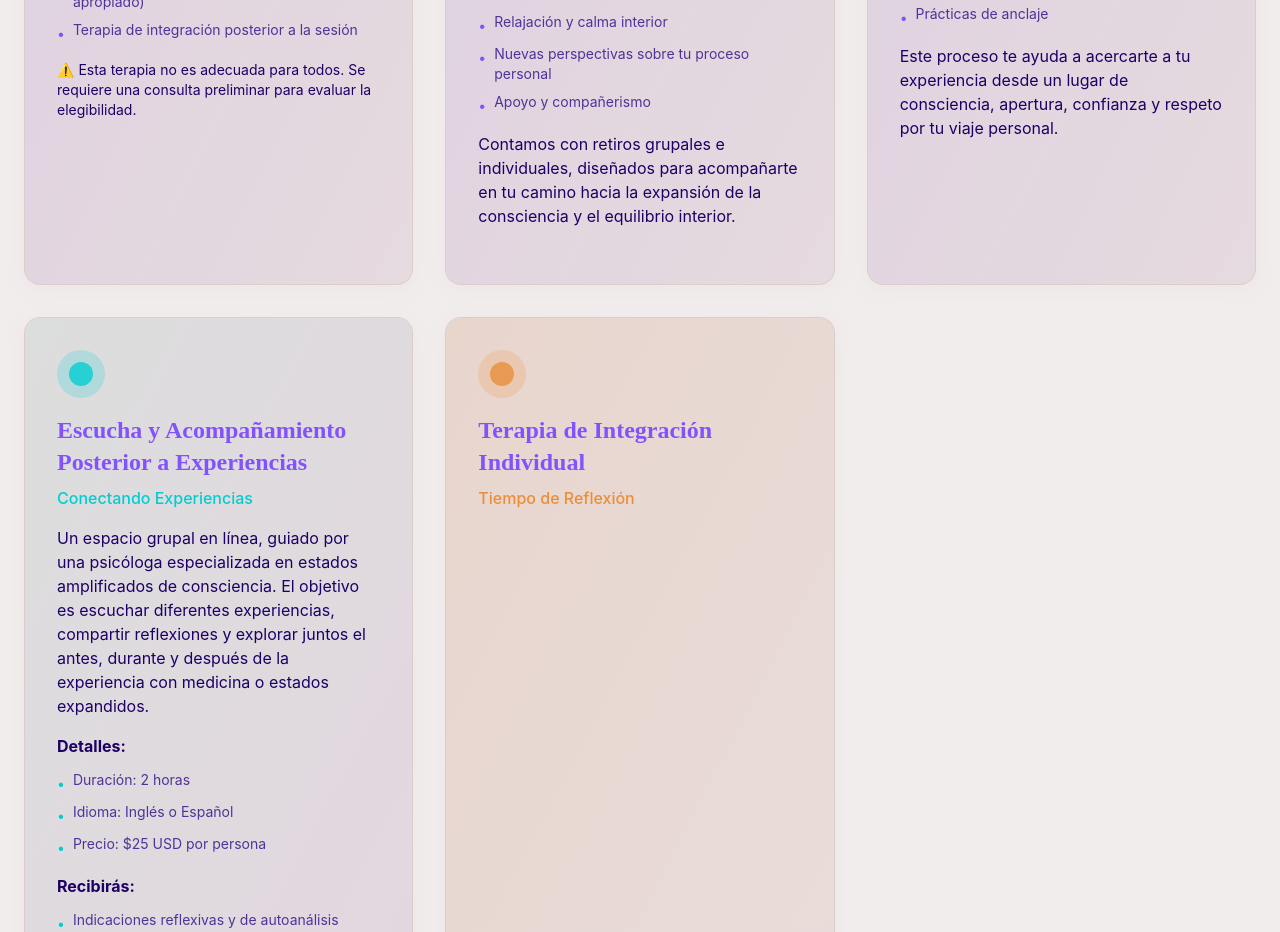
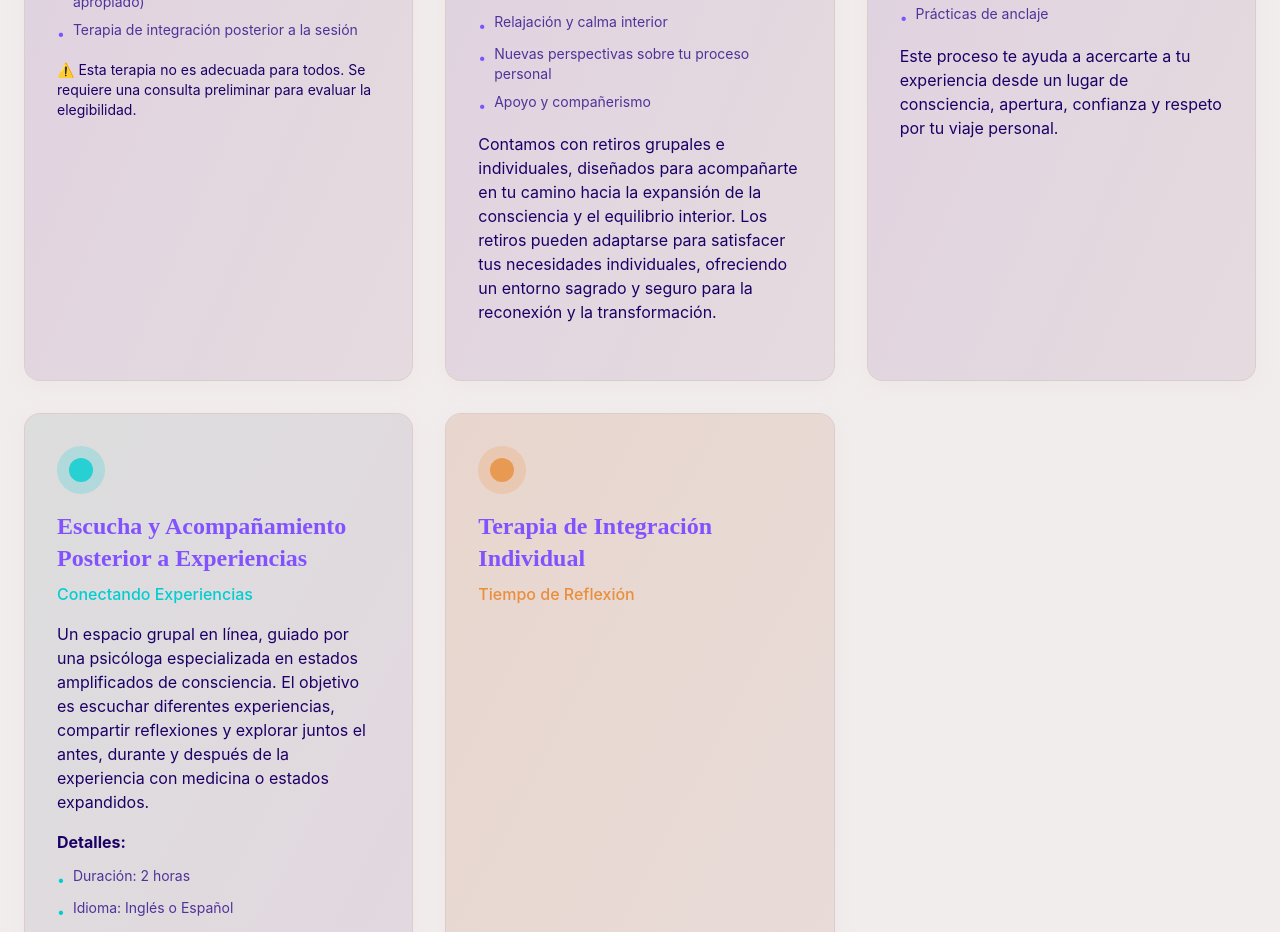
Before and after one commit to loveruleslife/paocha-mindbloom-site, a React (Vite) app: page / in a window 1280 px wide. Shown: the part 3500-4432 px from the top of the page. Built offline with nearby package versions, Linux system fonts and the light colour scheme; the HTML template or start-up script is replaced by a standard one.

Commit message:
Add retreat adaptation text

```diff
--- a/src/contexts/LanguageContext.tsx
+++ b/src/contexts/LanguageContext.tsx
@@ -87,7 +87,7 @@ const translations = {
     'service.retreats.description': 'Los Retiros de Introspección son espacios dedicados al reconocimiento y crecimiento personal de cada individuo.\nA través de la psicología, la meditación, el autoanálisis, las respiraciones guiadas y otras herramientas terapéuticas, podrás acceder a niveles más profundos de autoconocimiento y bienestar.',
     'service.retreats.gain': 'Durante el retiro obtendrás:',
     'service.retreats.features': ['Un espacio seguro para el autoanálisis', 'Herramientas duraderas para la introspección', 'Acompañamiento personalizado', 'Relajación y calma interior', 'Nuevas perspectivas sobre tu proceso personal', 'Apoyo y compañerismo'],
-    'service.retreats.closing': 'Contamos con retiros grupales e individuales, diseñados para acompañarte en tu camino hacia la expansión de la consciencia y el equilibrio interior.',
+    'service.retreats.closing': 'Contamos con retiros grupales e individuales, diseñados para acompañarte en tu camino hacia la expansión de la consciencia y el equilibrio interior. Los retiros pueden adaptarse para satisfacer tus necesidades individuales, ofreciendo un entorno sagrado y seguro para la reconexión y la transformación.',
     'service.retreats.options': '',
     'service.retreats.options.list': [],
 
@@ -224,7 +224,7 @@ const translations = {
     'service.retreats.description': 'Introspection Retreats are dedicated spaces for the recognition and personal growth of each individual.\nThrough psychology, meditation, self-analysis, guided breathing, and other therapeutic tools, you can access deeper levels of self-knowledge and well-being.',
     'service.retreats.gain': 'During the retreat you will gain:',
     'service.retreats.features': ['A safe space for self-analysis', 'Lasting tools for introspection', 'Personalized accompaniment', 'Relaxation and inner calm', 'New perspectives on your personal process', 'Support and companionship'],
-    'service.retreats.closing': 'We offer group and individual retreats, designed to accompany you on your path toward consciousness expansion and inner balance.',
+    'service.retreats.closing': 'We offer group and individual retreats, designed to accompany you on your path toward consciousness expansion and inner balance. Retreats can be adapted to meet your individual needs, offering a sacred and safe environment for reconnection and transformation.',
     'service.retreats.options': '',
     'service.retreats.options.list': [],
 
```
